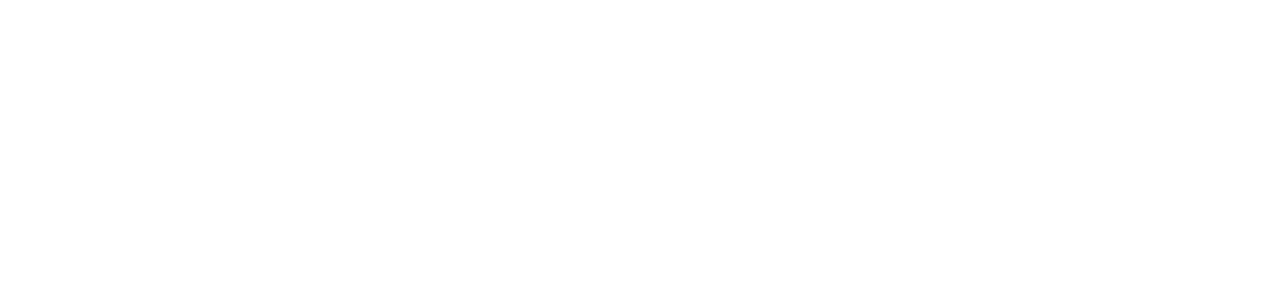
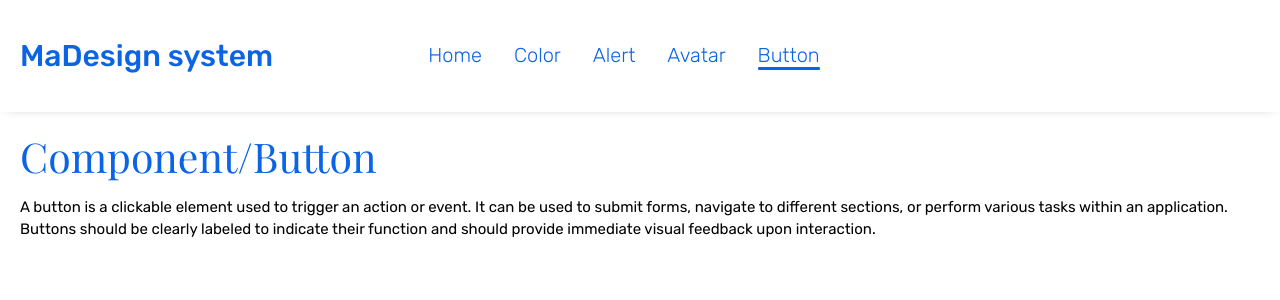
Before and after one commit to Andriamahay11master/MaDesignSystem, a React (Vite) app: page /button in a window 1280 px wide. Before the commit this address had no page. Shown: the top 300 px of the page. Built offline with nearby package versions, Linux system fonts and the light colour scheme.

Commit message:
init page button

```diff
--- a/src/App.tsx
+++ b/src/App.tsx
@@ -3,6 +3,7 @@
 import './App.scss'
 import Color from './page/color/Color'
 import PageAlert from './page/alert/PageAlert';
+import PageButton from './page/button/PageButton';
 
 
 function App() {
@@ -11,6 +12,7 @@
         <Routes>
           <Route path='/color' element={<Color/>}/>
           <Route path='/alert' element={<PageAlert/>}/>
+          <Route path='/button' element={<PageButton/>}/>
         </Routes>
     </Router>
   );
--- /dev/null
+++ b/src/page/button/PageButton.tsx
@@ -0,0 +1,18 @@
+import Header from "../../components/header/Header";
+import Top from "../../components/top/Top";
+import { dataNav } from "../../data/menu";
+import './pageButton.scss';
+
+export default function PageButton(){
+
+    return (
+        <div className="page">
+            <Header linkMenu={dataNav}/>
+            <div className="section section-alert">
+                <div className="container">
+                    <Top title='Component/Button' content='A button is a clickable element used to trigger an action or event. It can be used to submit forms, navigate to different sections, or perform various tasks within an application. Buttons should be clearly labeled to indicate their function and should provide immediate visual feedback upon interaction.'/>
+                </div>
+            </div>
+        </div>
+    )
+}
--- /dev/null
+++ b/src/page/button/pageButton.scss
@@ -0,0 +1,2 @@
+@import '../../assets/scss/common/_variable.scss';
+@import '../../assets/scss/common/_mixins.scss';
```
